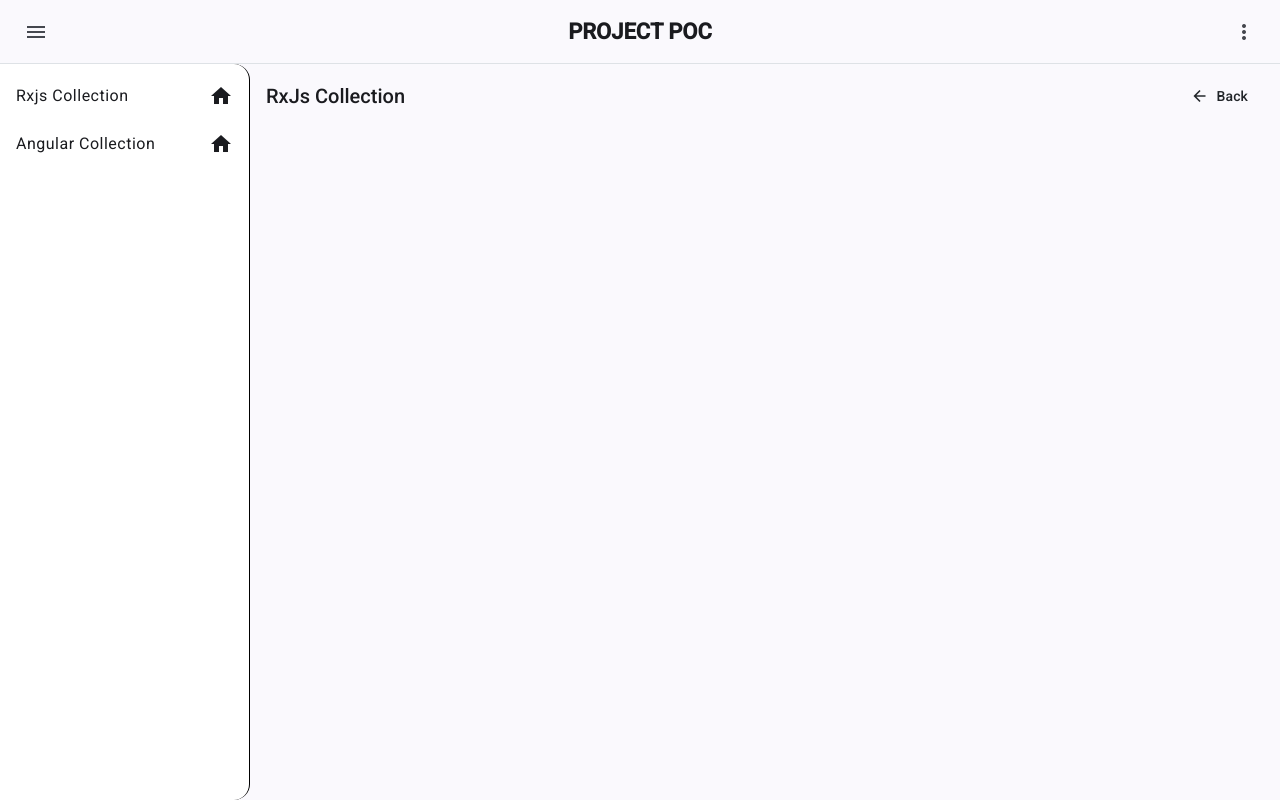
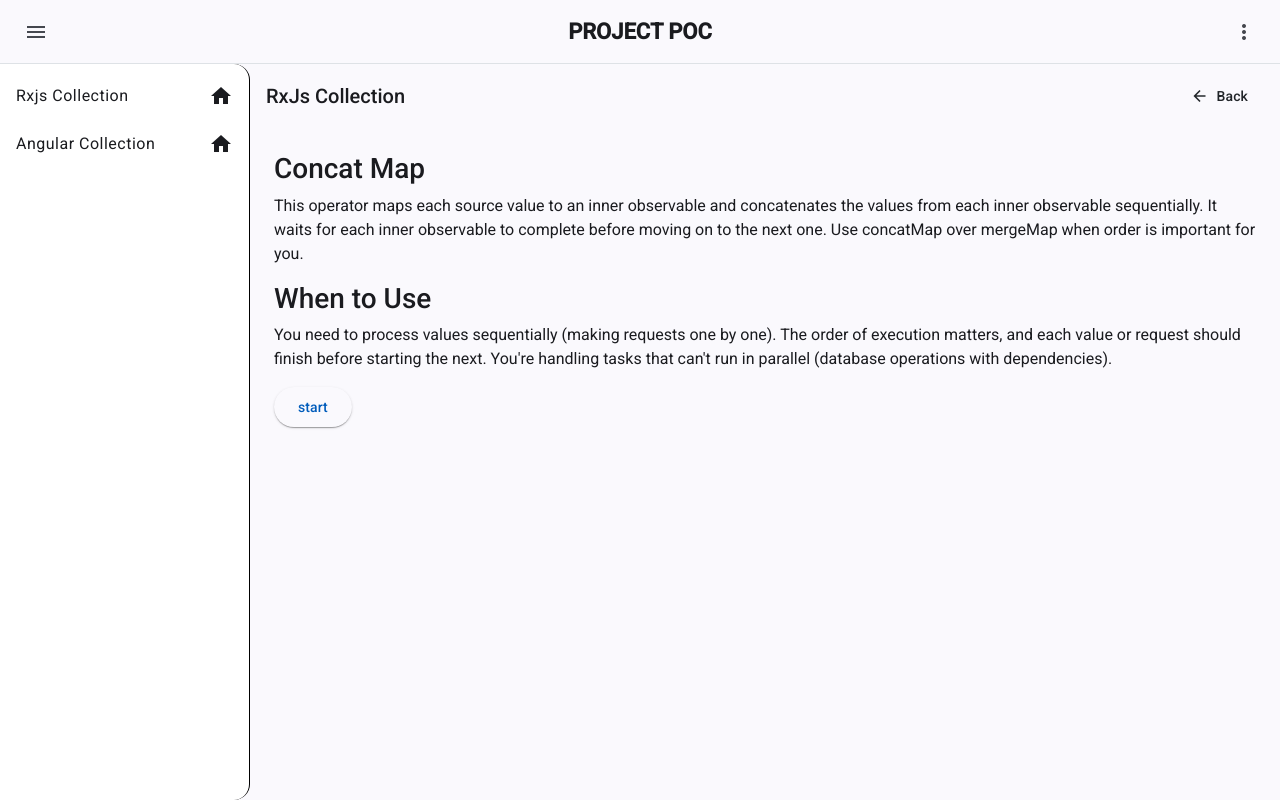
Before and after one commit to sandeep-falcon/project-poc, an Angular app: page /concatmap in a window 1280 px wide. Before the commit this address led to /. Built offline with nearby package versions, Linux system fonts and the light colour scheme.

Commit message:
ADD: concatMap

```diff
--- a/src/app/app.routes.ts
+++ b/src/app/app.routes.ts
@@ -6,6 +6,7 @@ import { SwitchmapComponent } from './components/rxjs-collection/switchmap/switc
 import { AngularCollectionComponent } from './components/angular-collection/angular-collection.component';
 import { SignalsComponent } from './components/angular-collection/signals/signals.component';
 import { MergemapComponent } from './components/rxjs-collection/mergemap/mergemap.component';
+import { ConcatmapComponent } from './components/rxjs-collection/concatmap/concatmap.component';
 
 export const routes: Routes = [
   {
@@ -34,6 +35,10 @@ export const routes: Routes = [
     component: MergemapComponent,
   },
   {
+    path: 'concatmap',
+    component: ConcatmapComponent,
+  },
+  {
     path: 'angular',
     component: AngularCollectionComponent,
   },
--- /dev/null
+++ b/src/app/components/rxjs-collection/concatmap/concatmap.component.html
@@ -0,0 +1,17 @@
+<h3>Concat Map</h3>
+<p>This operator maps each source value to an inner observable and concatenates the values from each inner observable
+    sequentially. It waits for each inner observable to complete before moving on to the next one. Use concatMap over
+    mergeMap when order is important for you.</p>
+<div class="">
+    <h3>When to Use</h3>
+    <p>You need to process values sequentially (making requests one by one).
+        The order of execution matters, and each value or request should finish before starting the next.
+        You're handling tasks that can't run in parallel (database operations with dependencies).
+    </p>
+</div>
+<button mat-raised-button (click)="getData()">start</button>
+<ul>
+    @for(item of concatMapData(); track $index ){
+    <li>{{ item }}</li>
+    }
+</ul>
--- /dev/null
+++ b/src/app/components/rxjs-collection/concatmap/concatmap.component.ts
@@ -0,0 +1,34 @@
+import { Component, signal } from '@angular/core';
+import { concatMap, delay, of, Subscription } from 'rxjs';
+import { MaterialModule } from '../../../material/material.module';
+
+@Component({
+  selector: 'app-concatmap',
+  standalone: true,
+  imports: [MaterialModule],
+  templateUrl: './concatmap.component.html',
+  styleUrl: './concatmap.component.scss',
+})
+export class ConcatmapComponent {
+  concatMapData = signal<number[]>([]);
+  concatMapSub!: Subscription;
+  sourceObservable = of(1, 2, 3, 4, 5);
+
+  $concatMap = this.sourceObservable.pipe(
+    concatMap((value) => {
+      return of(value).pipe(delay(1000));
+    })
+  );
+
+  getData() {
+    this.concatMapSub = this.$concatMap.subscribe((res) => {
+      console.log('concatMap res', res);
+      this.concatMapData.update((prevData: number[]) => [...prevData, res]);
+      console.log('concatMapData', this.concatMapData());
+    });
+  }
+
+  ngOnDestroy() {
+    this.concatMapSub?.unsubscribe();
+  }
+}
--- a/src/app/components/rxjs-collection/rxjs-collection.component.ts
+++ b/src/app/components/rxjs-collection/rxjs-collection.component.ts
@@ -32,5 +32,9 @@ export class RxjsCollectionComponent {
       label: 'MergeMap',
       route: '/mergemap',
     },
+    {
+      label: 'ConcatMap',
+      route: '/concatmap',
+    },
   ];
 }
```
Also changed, not shown: src/app/components/rxjs-collection/concatmap/concatmap.component.scss (added), 1 other file (tests, documents, lock files or other folders).
